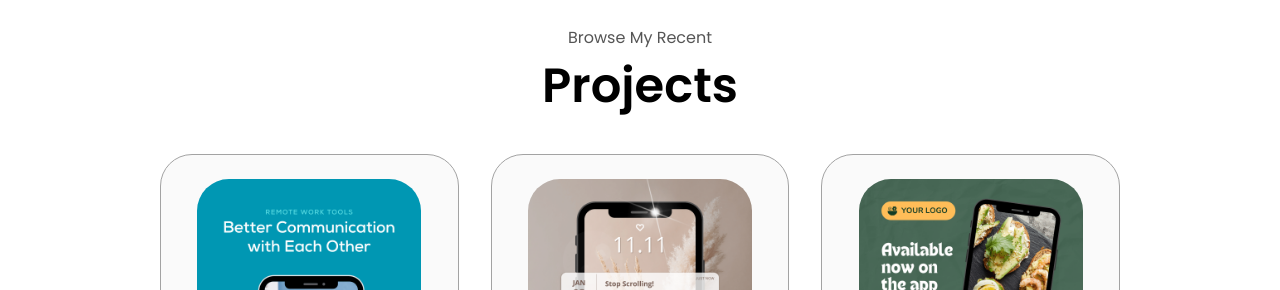
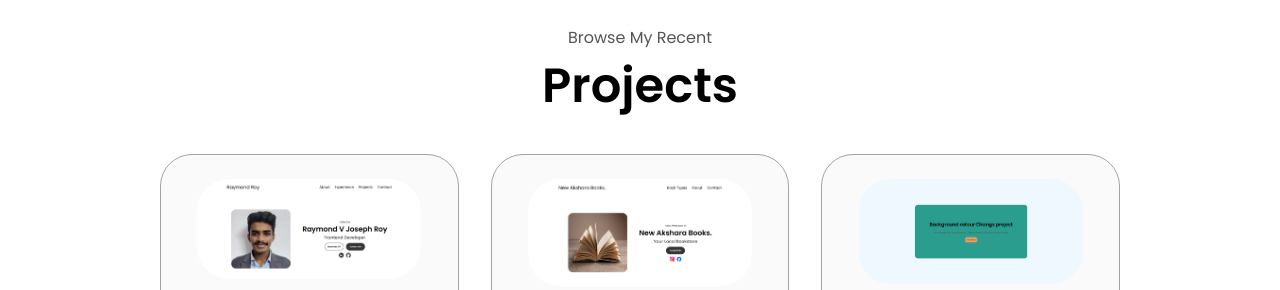
Before and after one commit to Raymond-Roy/Portfolio-Website, a plain HTML site: page index.html in a window 1280 px wide. Shown: the part 2439-2729 px from the top of the page. Drawn offline with Linux system fonts and the light colour scheme.

Commit message:
Project Photos updated

```diff
--- a/index.html
+++ b/index.html
@@ -262,7 +262,7 @@
           <div class="details-container color-container">
             <div class="article-container">
               <img
-                src="./assets/project-1.png"
+                src="./assets/portfolio.png"
                 alt="Project 1"
                 class="project-img"
               />
@@ -282,7 +282,7 @@
           <div class="details-container color-container">
             <div class="article-container">
               <img
-                src="./assets/project-2.png"
+                src="./assets/newaksharabooks.png"
                 alt="Project 2"
                 class="project-img"
               />
@@ -302,7 +302,7 @@
           <div class="details-container color-container">
             <div class="article-container">
               <img
-                src="./assets/project-3.png"
+                src="./assets/backgroundcolorhange.png"
                 alt="Project 3"
                 class="project-img"
               />
```
Also changed, not shown: assets/backgroundcolorhange.png (added), assets/newaksharabooks.png (added), assets/portfolio.png (added), assets/project-1.png (deleted), assets/project-2.png (deleted), assets/project-3.png (deleted).
